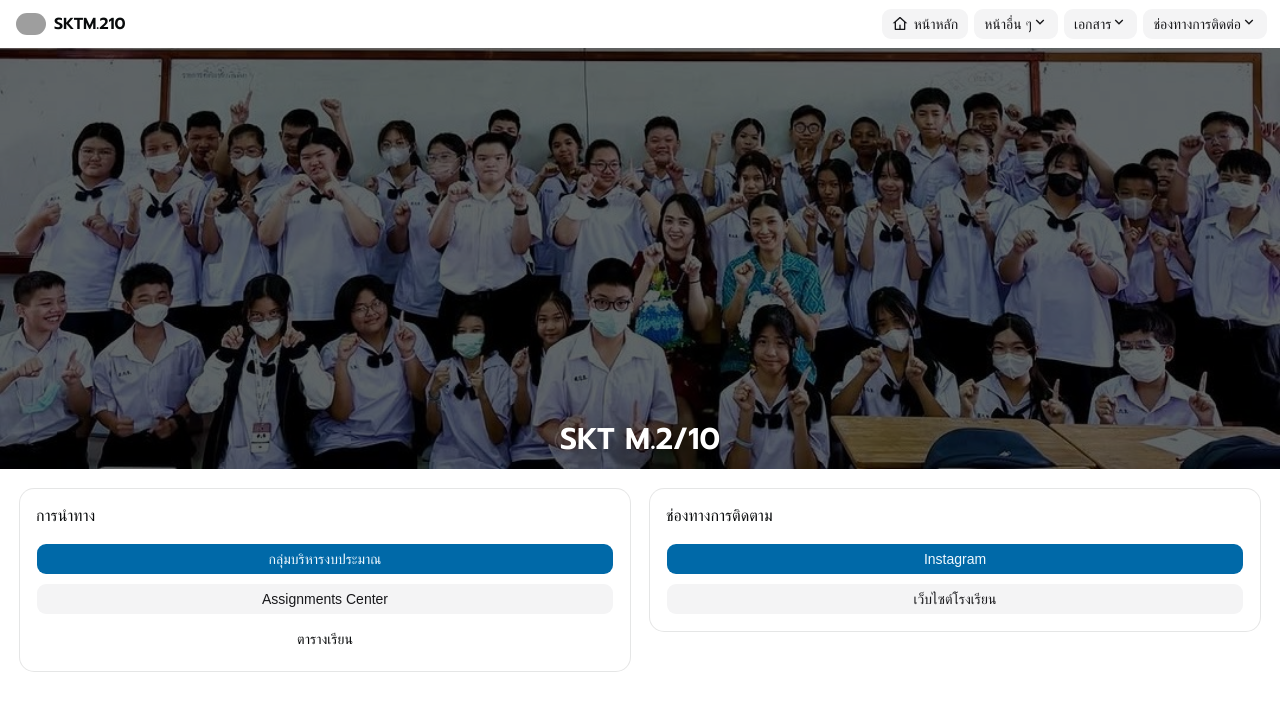
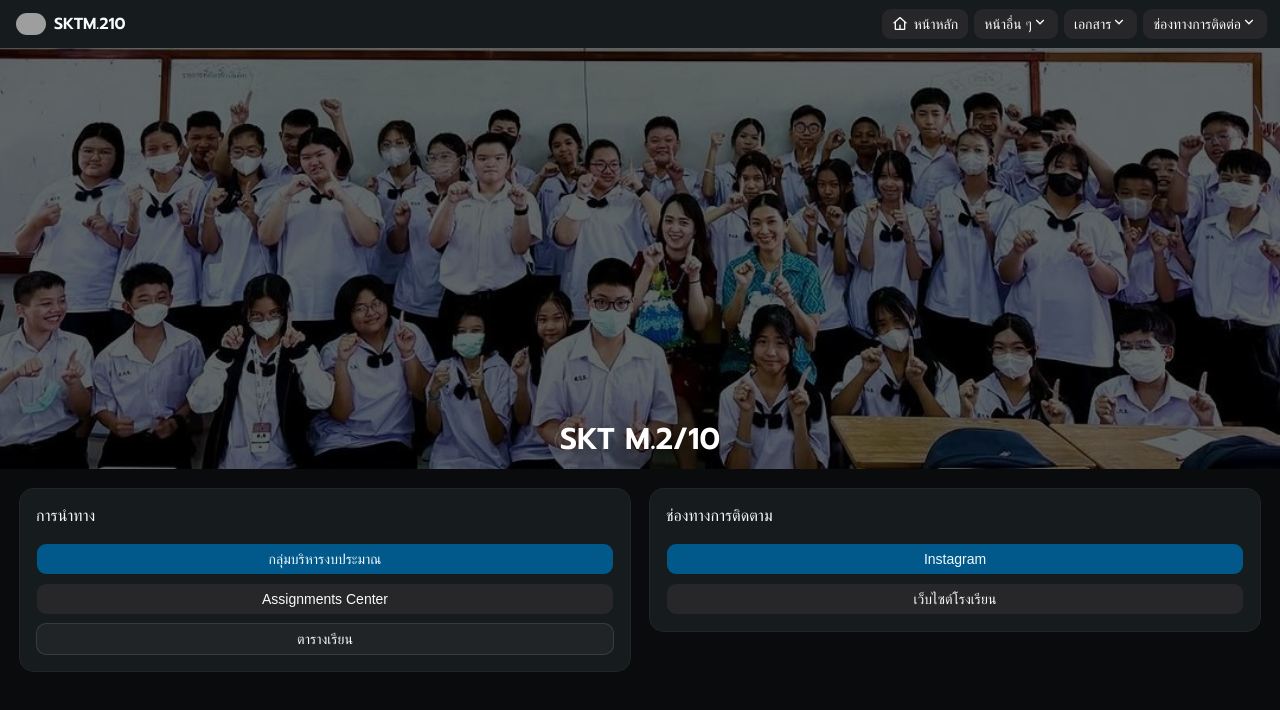
Before and after one commit to thapanon-kunop/sktm.110-2568, a Next.js app: page / in a window 1280 px wide. Shown: the top 710 px of the page. Built offline with nearby package versions, Linux system fonts and the light colour scheme; grey boxes are pictures that could not be loaded; a web font is replaced by a local one.

Commit message:
fix: correct theme configuration to strictly enforce dark mode

```diff
--- a/src/app/layout.tsx
+++ b/src/app/layout.tsx
@@ -50,7 +50,6 @@ export default function RootLayout({
       className={cn(
         "h-full",
         "antialiased",
-        "dark",
         google_sans.className,
         "font-sans",
         // instrumentSans.variable,
@@ -61,7 +60,7 @@ export default function RootLayout({
       <body className="min-h-full flex flex-col">
         <ThemeProvider
           attribute="class"
-          defaultTheme="system"
+          defaultTheme="dark"
           enableSystem
           disableTransitionOnChange
         >
```
